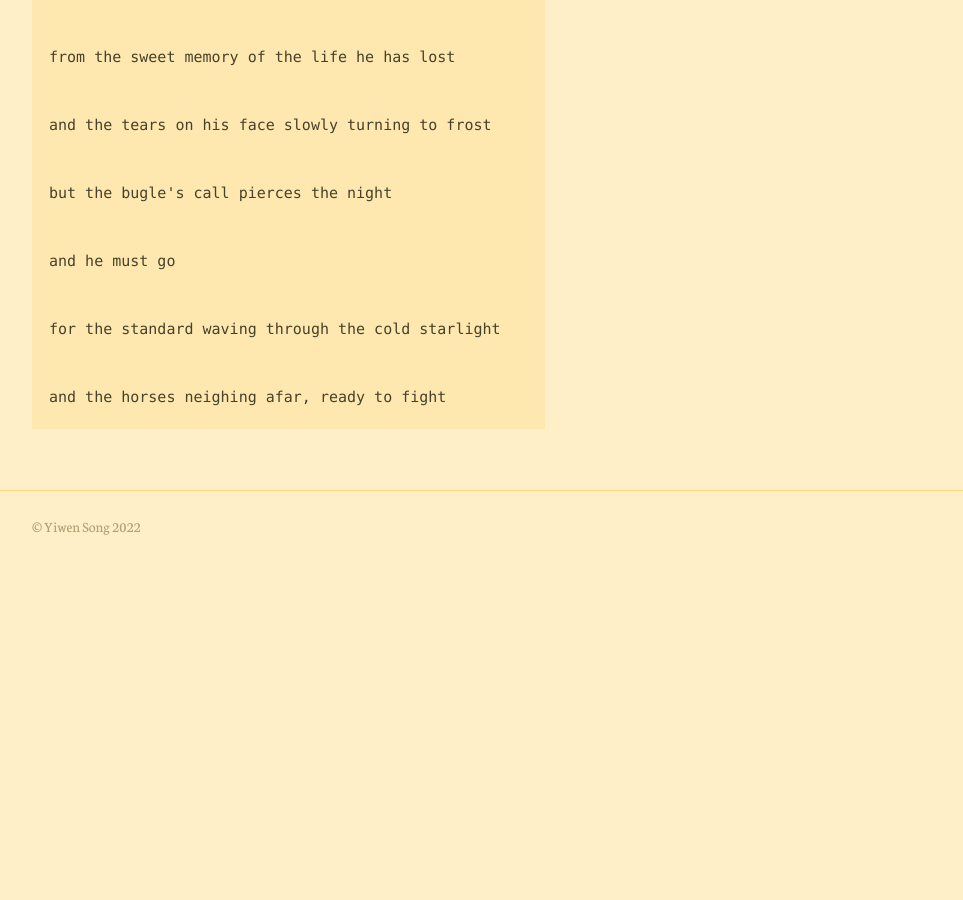
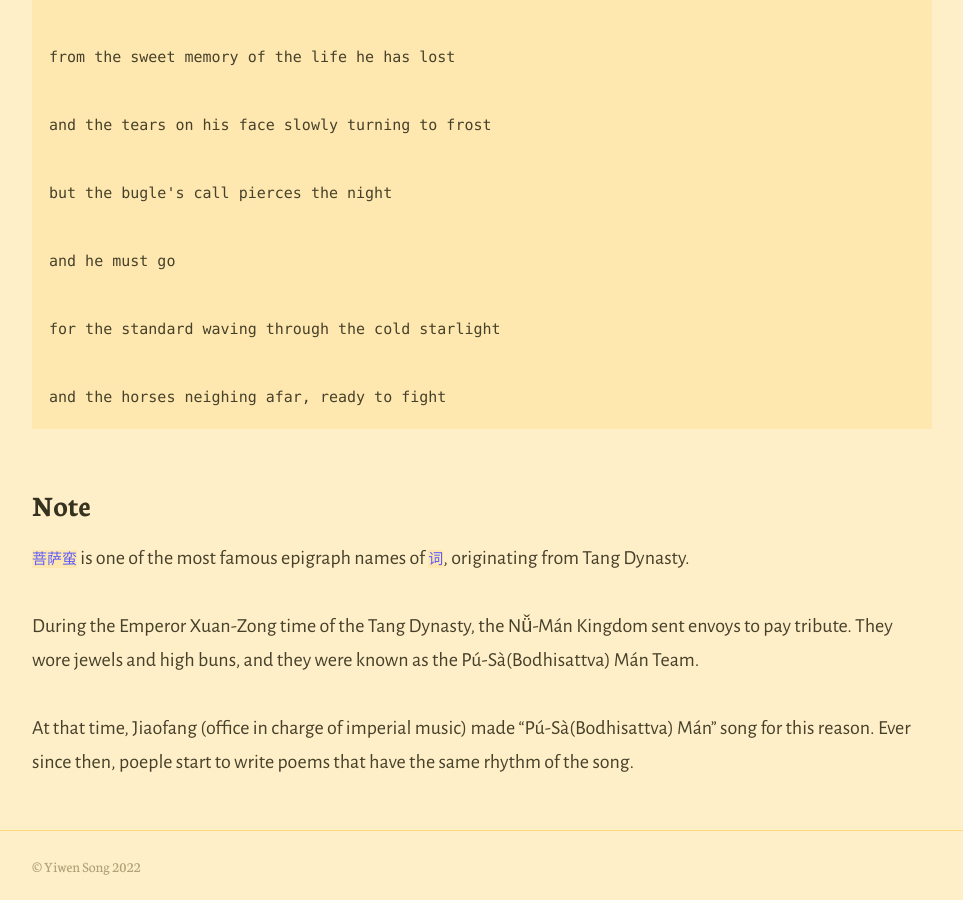
Before and after one commit to yiwen-song/yiwen-song.github.io, a Jekyll site: the page docs/清·纳兰性德(na-lan, xing-de)/2022/12/18/pu-sa-man/index.html, which Jekyll copies as it is, in a window 1280 px wide and 900 px high, scrolled down 915 px. Shown: the whole window, without its empty margins (158-1121 px from the left). Built offline with Jekyll 4.4.1, drawn with Linux system fonts in a browser that asks for light colours; before the commit the page ends 1475 px from its top, so only the background shows below that; some of the changed text lies outside the part shown.

Commit message:
adding note for poem

```diff
--- a/docs/poem/index.html
+++ b/docs/poem/index.html
@@ -83,7 +83,7 @@
       <li class="item  item--post">
         <article class="article  article--post  typeset">
 
-          <h2><a href="/%E6%B8%85%C2%B7%E7%BA%B3%E5%85%B0%E6%80%A7%E5%BE%B7(na-lan,%20xing-de)/2022/12/18/pu-sa-man/">菩萨蛮(Pu Sa Man)</a></h2>
+          <h2><a href="/%E6%B8%85%C2%B7%E7%BA%B3%E5%85%B0%E6%80%A7%E5%BE%B7(na-lan,%20xing-de)/2022/12/18/pu-sa-man/">菩萨蛮(Pú Sà Mán)</a></h2>
 
 
 <small class="small  post-meta">
--- a/docs/清·纳兰性德(na-lan, xing-de)/2022/12/18/pu-sa-man/index.html
+++ b/docs/清·纳兰性德(na-lan, xing-de)/2022/12/18/pu-sa-man/index.html
@@ -3,7 +3,7 @@
 	<head>
 		<meta name="viewport" content="width=device-width, initial-scale=1">
 
-			<title>菩萨蛮(Pu Sa Man) - Yiwen Song</title>
+			<title>菩萨蛮(Pú Sà Mán) - Yiwen Song</title>
 
 
 		<link rel="stylesheet" href="/assets/styles.css">
@@ -65,7 +65,7 @@
 
 	<article class="article  article--post  content  typeset">
 
-    <h1>菩萨蛮(Pu Sa Man)</h1>
+    <h1>菩萨蛮(Pú Sà Mán)</h1>
 
 
 <small class="small  post-meta">
@@ -114,6 +114,15 @@ for the standard waving through the cold starlight
 and the horses neighing afar, ready to fight
 </code></pre></div></div>
 
+<h3 id="note">Note</h3>
+
+<p><a href="https://zh.wikipedia.org/wiki/%E8%8F%A9%E8%90%A8%E8%9B%AE"><code class="language-plaintext highlighter-rouge">菩萨蛮</code></a> is one of the most famous
+epigraph names of <a href="https://zh.m.wikipedia.org/zh-hans/%E8%AF%8D_(%E6%96%87%E5%AD%A6)"><code class="language-plaintext highlighter-rouge">词</code></a>, originating from Tang Dynasty.</p>
+
+<p>During the Emperor Xuan-Zong time of the Tang Dynasty, the Nǚ-Mán Kingdom sent envoys to pay tribute. They wore jewels and high buns, and they were known as the Pú-Sà(Bodhisattva) Mán Team.</p>
+
+<p>At that time, Jiaofang (office in charge of imperial music) made “Pú-Sà(Bodhisattva) Mán” song for this reason. Ever since then, poeple start to write poems that have the same rhythm of the song.</p>
+
 
   </article>
 
```
Also changed, not shown: _posts/poems/2022-12-18-pu-sa-man.md (+11 -1 lines).
